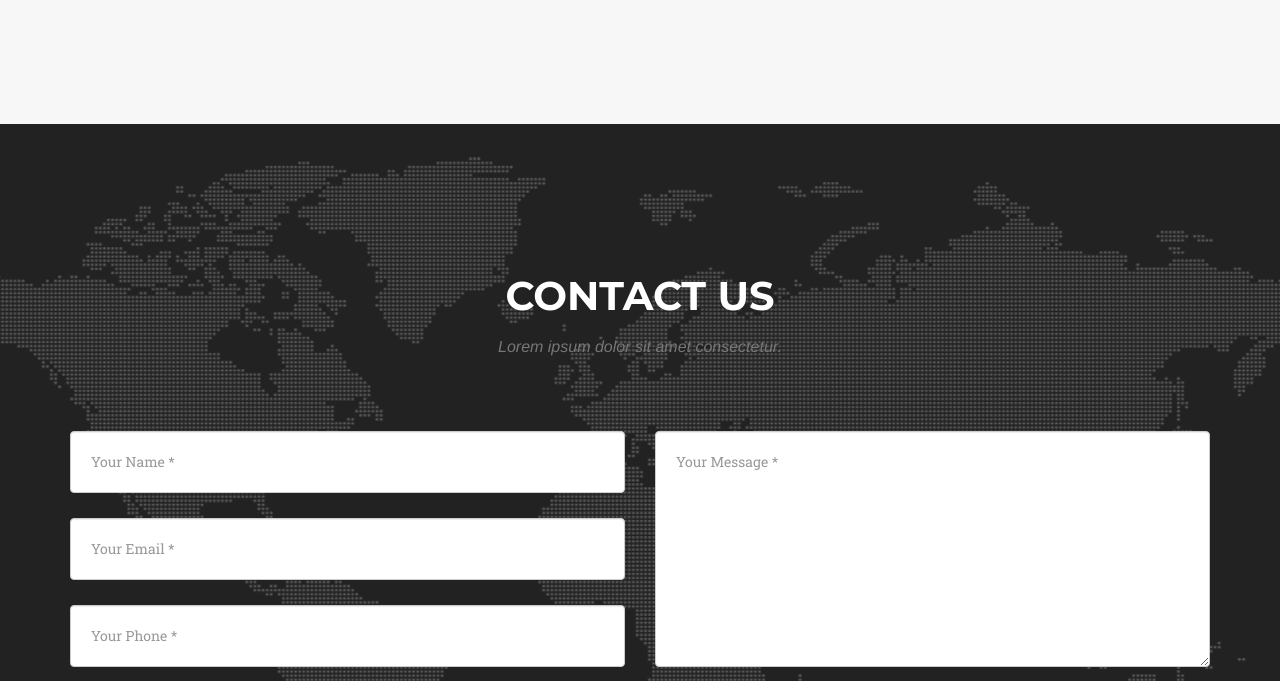
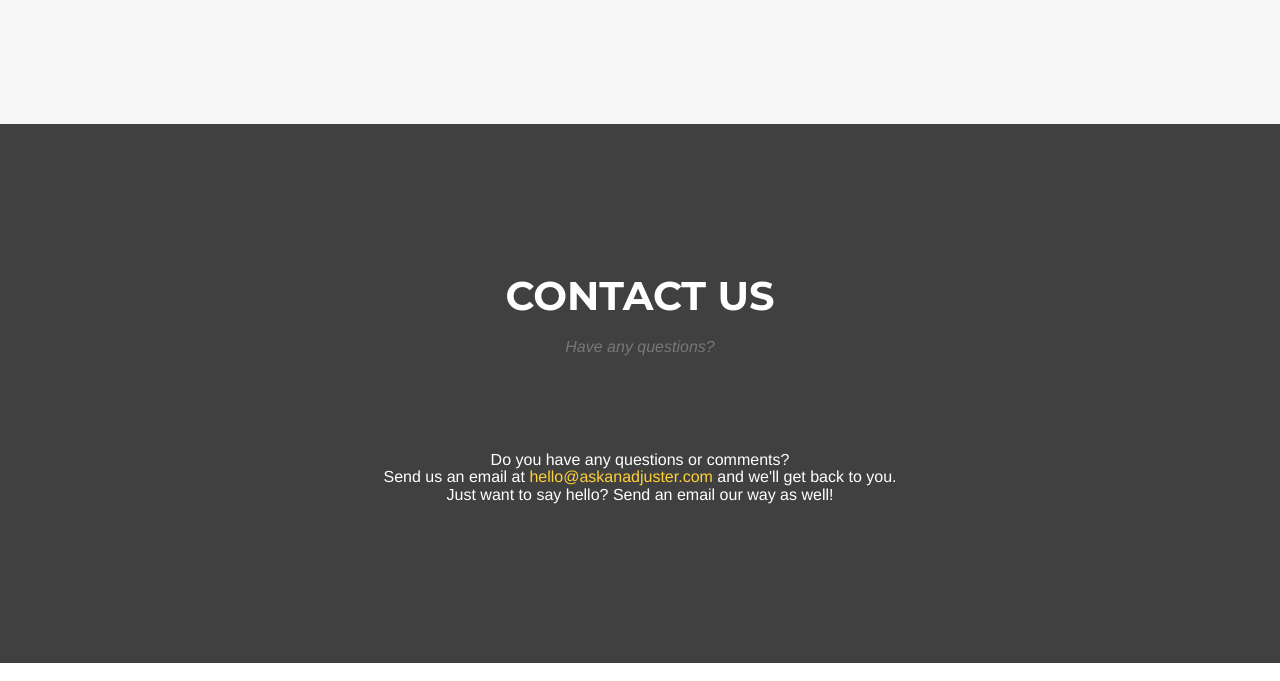
Before and after one commit to jonahkirangi/askanadjuster, a website: page app/index.html in a window 1280 px wide. Shown: the part 4590-5271 px from the top of the page. Drawn offline with nearby package versions, Linux system fonts and the light colour scheme; files that its build step writes are made by us from their sources; a web font is replaced by a local one.

Commit message:
Update contact section

```diff
--- a/app/index.html
+++ b/app/index.html
@@ -340,40 +340,16 @@
             <div class="row">
                 <div class="col-lg-12 text-center">
                     <h2 class="section-heading">Contact Us</h2>
-                    <h3 class="section-subheading text-muted">Lorem ipsum dolor sit amet consectetur.</h3>
+                    <h3 class="section-subheading text-muted">Have any questions?</h3>
                 </div>
             </div>
             <div class="row">
                 <div class="col-lg-12">
-                    <form name="sentMessage" id="contactForm" novalidate>
-                        <div class="row">
-                            <div class="col-md-6">
-                                <div class="form-group">
-                                    <input type="text" class="form-control" placeholder="Your Name *" id="name" required data-validation-required-message="Please enter your name.">
-                                    <p class="help-block text-danger"></p>
-                                </div>
-                                <div class="form-group">
-                                    <input type="email" class="form-control" placeholder="Your Email *" id="email" required data-validation-required-message="Please enter your email address.">
-                                    <p class="help-block text-danger"></p>
-                                </div>
-                                <div class="form-group">
-                                    <input type="tel" class="form-control" placeholder="Your Phone *" id="phone" required data-validation-required-message="Please enter your phone number.">
-                                    <p class="help-block text-danger"></p>
-                                </div>
-                            </div>
-                            <div class="col-md-6">
-                                <div class="form-group">
-                                    <textarea class="form-control" placeholder="Your Message *" id="message" required data-validation-required-message="Please enter a message."></textarea>
-                                    <p class="help-block text-danger"></p>
-                                </div>
-                            </div>
-                            <div class="clearfix"></div>
-                            <div class="col-lg-12 text-center">
-                                <div id="success"></div>
-                                <button type="submit" class="btn btn-xl">Send Message</button>
-                            </div>
-                        </div>
-                    </form>
+                    <h3 class="section-contact">
+                        Do you have any questions or comments?<br>
+                        Send us an email at <a href="mailto:hello@askanadjuster.com?subject=I Have A Question!">hello@askanadjuster.com</a> and we'll get back to you.<br>
+                        Just want to say hello? Send an email our way as well!
+                    </h3>
                 </div>
             </div>
         </div>
--- a/app/styles/agency.css
+++ b/app/styles/agency.css
@@ -339,6 +339,15 @@
     font-weight: 400;
 }
 
+section h3.section-contact {
+    text-transform: none;
+    text-align: center !important;
+    font-family: "Droid Serif","Helvetica Neue",Helvetica,Arial,sans-serif;
+    font-size: 16px;
+    font-weight: 400;
+    color: #fff;
+}
+
 section h3.legal {
     text-align: left !important;
     margin-bottom: 5px;
@@ -662,8 +671,9 @@
 }
 
 section#contact {
-    background-color: #222;
-    background-image: url(../images/map-image.png);
+    background-color: #404040;
+    /*background-color: #222;*/
+    /*background-image: url(../images/map-image.png);*/
     background-position: center;
     background-repeat: no-repeat;
 }
```
